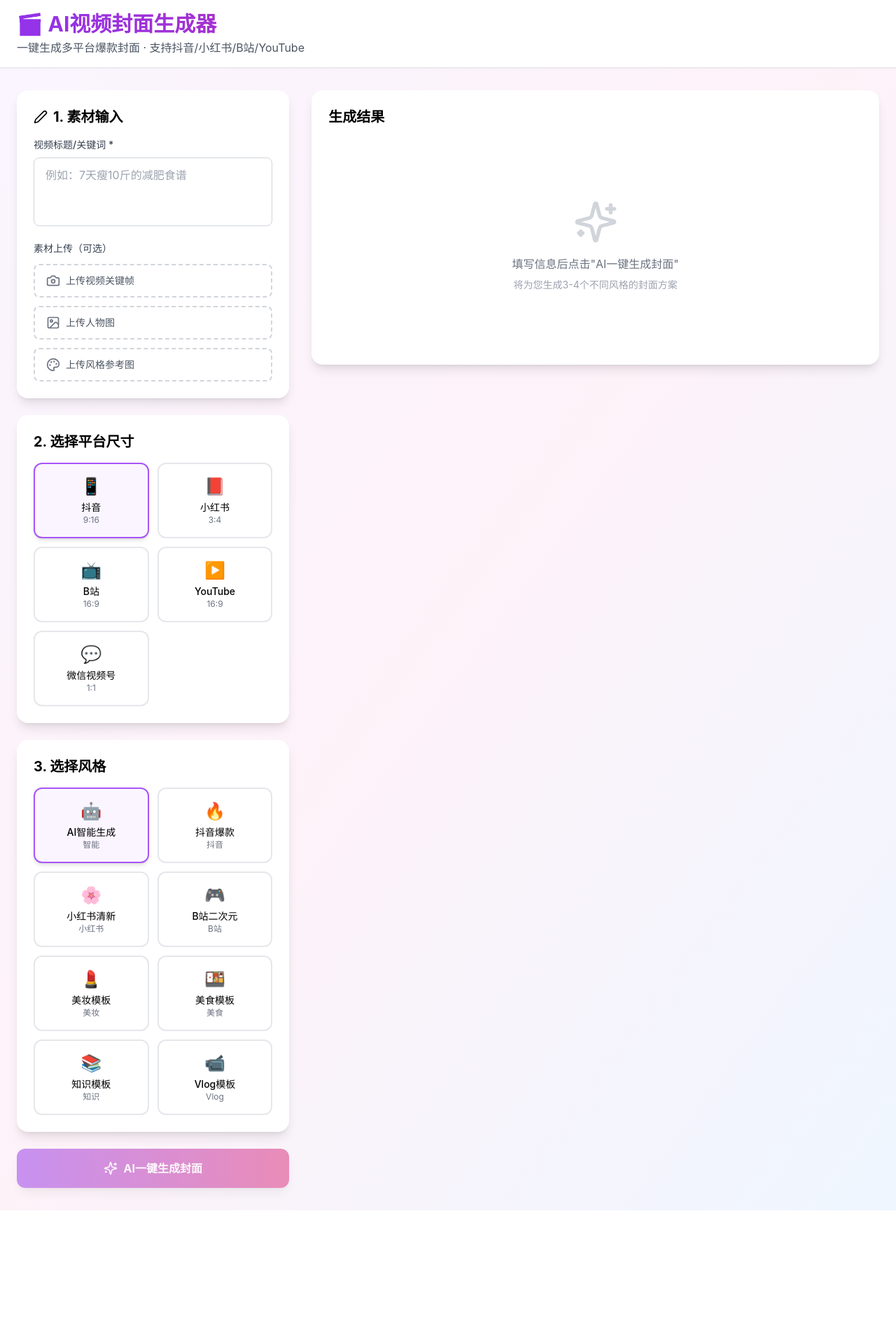
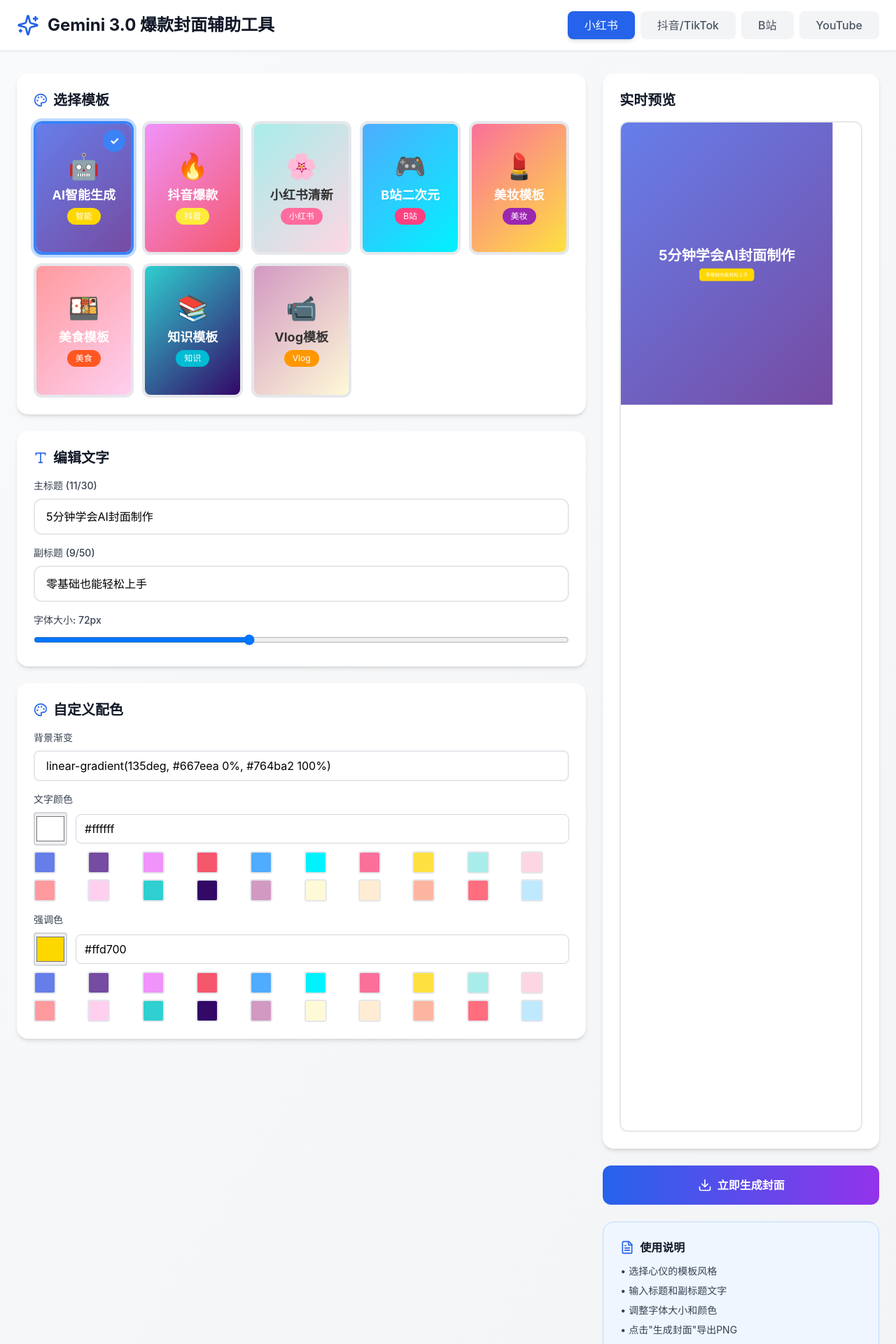
Before and after one commit to emmachan-tt/xiaohongshu-cover-generator, a Next.js app: page / in a window 1280 px wide. Shown: the top 1920 px of the page at 70% size. Before the commit the page ends 1729 px from the top, so only its background shows below. Built offline with nearby package versions, Linux system fonts and the light colour scheme.

Commit message:
Update page.tsx
 升级为专业AI工具界面

```diff
--- a/app/page.tsx
+++ b/app/page.tsx
@@ -1,272 +1,204 @@
 'use client';
 
 import React, { useState, useRef } from 'react';
-import { Camera, Image, Palette, Sparkles, Download, Edit2 } from 'lucide-react';
-import { platformSizes, styleTemplates, PlatformSize, StyleTemplate } from '@/lib/templates';
+import { templates, defaultTemplate } from '@/lib/templates';
+import { exportToPNG } from '@/lib/canvas-utils';
 import CoverPreview from '@/components/CoverPreview';
-import { exportToPNG } from '@/lib/canvas-utils';
+import TemplateCard from '@/components/TemplateCard';
+import ColorPicker from '@/components/ColorPicker';
+import { Sparkles, Download, FileText, Palette, Type } from 'lucide-react';
 
-interface GeneratedCover {
-  id: number;
-  title: string;
-  subtitle: string;
-  bgGradient: string;
-  textColor: string;
-  accentColor: string;
-  fontSize: number;
-  platform: PlatformSize;
-  style: StyleTemplate;
-}
+type Platform = '小红书' | '抖音/TikTok' | 'B站' | 'YouTube';
 
 export default function Home() {
-  // 状态管理
-  const [videoTitle, setVideoTitle] = useState('');
-  const [selectedPlatform, setSelectedPlatform] = useState<PlatformSize>(platformSizes[0]);
-  const [selectedStyle, setSelectedStyle] = useState<StyleTemplate>(styleTemplates[0]);
-  const [uploadedImages, setUploadedImages] = useState<{ keyframe?: string; person?: string; reference?: string }>({});
-  const [generatedCovers, setGeneratedCovers] = useState<GeneratedCover[]>([]);
-  const [isGenerating, setIsGenerating] = useState(false);
-  const [editingCover, setEditingCover] = useState<number | null>(null);
+  const [platform, setPlatform] = useState<Platform>('小红书');
+  const [selectedTemplate, setSelectedTemplate] = useState(defaultTemplate);
+  const [title, setTitle] = useState('5分钟学会AI封面制作');
+  const [subtitle, setSubtitle] = useState('零基础也能轻松上手');
+  const [bgGradient, setBgGradient] = useState(defaultTemplate.bgGradient);
+  const [textColor, setTextColor] = useState(defaultTemplate.textColor);
+  const [accentColor, setAccentColor] = useState(defaultTemplate.accentColor);
+  const [fontSize, setFontSize] = useState(72);
+  const coverRef = useRef<HTMLDivElement>(null);
 
-  const previewRefs = useRef<{ [key: number]: HTMLDivElement | null }>({});
+  const handleTemplateSelect = (template: typeof defaultTemplate) => {
+    setSelectedTemplate(template);
+    setBgGradient(template.bgGradient);
+    setTextColor(template.textColor);
+    setAccentColor(template.accentColor);
+  };
 
-  // 处理文件上传
-  const handleFileUpload = (type: 'keyframe' | 'person' | 'reference', event: React.ChangeEvent<HTMLInputElement>) => {
-    const file = event.target.files?.[0];
-    if (file) {
-      const reader = new FileReader();
-      reader.onload = (e) => {
-        setUploadedImages((prev) => ({ ...prev, [type]: e.target?.result as string }));
-      };
-      reader.readAsDataURL(file);
+  const handleExport = async () => {
+    if (coverRef.current) {
+      await exportToPNG(coverRef.current, `${platform}-封面-${Date.now()}.png`);
     }
   };
 
-  // AI生成封面（模拟）
-  const handleGenerateCovers = async () => {
-    if (!videoTitle.trim()) {
-      alert('请输入视频标题或关键词！');
-      return;
-    }
-
-    setIsGenerating(true);
-
-    // 模拟AI生成延迟
-    await new Promise((resolve) => setTimeout(resolve, 2000));
-
-    // 生成3-4个方案
-    const variations = [
-      { subtitle: '方案A', fontSize: 72, colorShift: 0 },
-      { subtitle: '方案B', fontSize: 80, colorShift: 1 },
-      { subtitle: '方案C', fontSize: 68, colorShift: 2 },
-      { subtitle: '方案D', fontSize: 76, colorShift: 3 },
-    ];
-
-    const covers: GeneratedCover[] = variations.map((variant, index) => ({
-      id: Date.now() + index,
-      title: videoTitle,
-      subtitle: `${variant.subtitle} - ${selectedStyle.name}`,
-      bgGradient: styleTemplates[(styleTemplates.indexOf(selectedStyle) + variant.colorShift) % styleTemplates.length].bgGradient,
-      textColor: selectedStyle.textColor,
-      accentColor: selectedStyle.accentColor,
-      fontSize: variant.fontSize,
-      platform: selectedPlatform,
-      style: selectedStyle,
-    }));
-
-    setGeneratedCovers(covers);
-    setIsGenerating(false);
-  };
-
-  // 导出封面
-  const handleExport = (coverId: number) => {
-    const element = previewRefs.current[coverId];
-    if (element) {
-      const cover = generatedCovers.find((c) => c.id === coverId);
-      exportToPNG(element, `${cover?.title}_${cover?.platform.name}_${coverId}.png`);
-    }
-  };
+  const platforms: Platform[] = ['小红书', '抖音/TikTok', 'B站', 'YouTube'];
 
   return (
-    <div className="min-h-screen bg-gradient-to-br from-purple-50 via-pink-50 to-blue-50">
-      {/* 头部 */}
-      <header className="bg-white shadow-sm border-b">
+    <div className="min-h-screen bg-gradient-to-br from-gray-50 to-gray-100">
+      {/* 顶部导航 */}
+      <header className="bg-white border-b border-gray-200 sticky top-0 z-50 shadow-sm">
         <div className="max-w-7xl mx-auto px-6 py-4">
-          <h1 className="text-3xl font-bold bg-gradient-to-r from-purple-600 to-pink-600 bg-clip-text text-transparent">
-            🎬 AI视频封面生成器
-          </h1>
-          <p className="text-gray-600 mt-1">一键生成多平台爆款封面 · 支持抖音/小红书/B站/YouTube</p>
+          <div className="flex items-center justify-between">
+            <div className="flex items-center gap-3">
+              <Sparkles className="w-8 h-8 text-blue-600" />
+              <h1 className="text-2xl font-bold text-gray-900">Gemini 3.0 爆款封面辅助工具</h1>
+            </div>
+            <div className="flex gap-2">
+              {platforms.map((p) => (
+                <button
+                  key={p}
+                  onClick={() => setPlatform(p)}
+                  className={`px-6 py-2 rounded-lg font-medium transition-all ${
+                    platform === p
+                      ? 'bg-blue-600 text-white shadow-md'
+                      : 'bg-gray-100 text-gray-600 hover:bg-gray-200'
+                  }`}
+                >
+                  {p}
+                </button>
+              ))}
+            </div>
+          </div>
         </div>
       </header>
 
       <div className="max-w-7xl mx-auto px-6 py-8">
-        <div className="grid lg:grid-cols-3 gap-8">
-          {/* 左侧：输入区 */}
-          <div className="lg:col-span-1 space-y-6">
-            {/* 1. 素材输入 */}
-            <div className="bg-white rounded-2xl shadow-lg p-6">
-              <h2 className="text-xl font-bold mb-4 flex items-center gap-2">
-                <Edit2 className="w-5 h-5" />
-                1. 素材输入
-              </h2>
+        <div className="grid grid-cols-1 lg:grid-cols-3 gap-6">
+          {/* 左侧：编辑区域 */}
+          <div className="lg:col-span-2 space-y-6">
+            {/* 模板选择卡片 */}
+            <div className="bg-white rounded-2xl shadow-md p-6">
+              <div className="flex items-center gap-2 mb-4">
+                <Palette className="w-5 h-5 text-blue-600" />
+                <h2 className="text-xl font-bold text-gray-900">选择模板</h2>
+              </div>
+              <div className="grid grid-cols-5 gap-3">
+                {templates.map((template) => (
+                  <TemplateCard
+                    key={template.id}
+                    template={template}
+                    isSelected={selectedTemplate.id === template.id}
+                    onClick={() => handleTemplateSelect(template)}
+                  />
+                ))}
+              </div>
+            </div>
 
-              {/* 视频标题 */}
-              <div className="mb-4">
-                <label className="block text-sm font-medium text-gray-700 mb-2">视频标题/关键词 *</label>
-                <textarea
-                  value={videoTitle}
-                  onChange={(e) => setVideoTitle(e.target.value)}
-                  placeholder="例如：7天瘦10斤的减肥食谱"
-                  className="w-full px-4 py-3 border border-gray-300 rounded-lg focus:ring-2 focus:ring-purple-500 focus:border-transparent resize-none"
-                  rows={3}
-                />
+            {/* 文字编辑卡片 */}
+            <div className="bg-white rounded-2xl shadow-md p-6">
+              <div className="flex items-center gap-2 mb-4">
+                <Type className="w-5 h-5 text-blue-600" />
+                <h2 className="text-xl font-bold text-gray-900">编辑文字</h2>
               </div>
-
-              {/* 素材上传 */}
-              <div className="space-y-3">
-                <label className="block text-sm font-medium text-gray-700">素材上传（可选）</label>
-
-                {/* 视频关键帧 */}
+              <div className="space-y-4">
                 <div>
-                  <label className="flex items-center gap-2 px-4 py-3 border-2 border-dashed border-gray-300 rounded-lg cursor-pointer hover:border-purple-500 transition-colors">
-                    <Camera className="w-5 h-5 text-gray-500" />
-                    <span className="text-sm text-gray-600">上传视频关键帧</span>
-                    <input type="file" accept="image/*" onChange={(e) => handleFileUpload('keyframe', e)} className="hidden" />
+                  <label className="block text-sm font-medium text-gray-700 mb-2">
+                    主标题 ({title.length}/30)
                   </label>
-                  {uploadedImages.keyframe && <img src={uploadedImages.keyframe} alt="关键帧" className="mt-2 w-full h-24 object-cover rounded-lg" />}
+                  <input
+                    type="text"
+                    value={title}
+                    onChange={(e) => setTitle(e.target.value.slice(0, 30))}
+                    className="w-full px-4 py-3 border-2 border-gray-200 rounded-xl focus:border-blue-500 focus:ring-2 focus:ring-blue-200 transition-all"
+                    placeholder="输入吸引眼球的标题"
+                  />
                 </div>
-
-                {/* 人物图 */}
                 <div>
-                  <label className="flex items-center gap-2 px-4 py-3 border-2 border-dashed border-gray-300 rounded-lg cursor-pointer hover:border-purple-500 transition-colors">
-                    <Image className="w-5 h-5 text-gray-500" />
-                    <span className="text-sm text-gray-600">上传人物图</span>
-                    <input type="file" accept="image/*" onChange={(e) => handleFileUpload('person', e)} className="hidden" />
+                  <label className="block text-sm font-medium text-gray-700 mb-2">
+                    副标题 ({subtitle.length}/50)
                   </label>
-                  {uploadedImages.person && <img src={uploadedImages.person} alt="人物" className="mt-2 w-full h-24 object-cover rounded-lg" />}
+                  <input
+                    type="text"
+                    value={subtitle}
+                    onChange={(e) => setSubtitle(e.target.value.slice(0, 50))}
+                    className="w-full px-4 py-3 border-2 border-gray-200 rounded-xl focus:border-blue-500 focus:ring-2 focus:ring-blue-200 transition-all"
+                    placeholder="输入补充说明文字"
+                  />
                 </div>
-
-                {/* 风格参考图 */}
                 <div>
-                  <label className="flex items-center gap-2 px-4 py-3 border-2 border-dashed border-gray-300 rounded-lg cursor-pointer hover:border-purple-500 transition-colors">
-                    <Palette className="w-5 h-5 text-gray-500" />
-                    <span className="text-sm text-gray-600">上传风格参考图</span>
-                    <input type="file" accept="image/*" onChange={(e) => handleFileUpload('reference', e)} className="hidden" />
+                  <label className="block text-sm font-medium text-gray-700 mb-2">
+                    字体大小: {fontSize}px
                   </label>
-                  {uploadedImages.reference && <img src={uploadedImages.reference} alt="参考" className="mt-2 w-full h-24 object-cover rounded-lg" />}
+                  <input
+                    type="range"
+                    min="40"
+                    max="120"
+                    value={fontSize}
+                    onChange={(e) => setFontSize(Number(e.target.value))}
+                    className="w-full"
+                  />
                 </div>
               </div>
             </div>
 
-            {/* 2. 平台尺寸 */}
-            <div className="bg-white rounded-2xl shadow-lg p-6">
-              <h2 className="text-xl font-bold mb-4">2. 选择平台尺寸</h2>
-              <div className="grid grid-cols-2 gap-3">
-                {platformSizes.map((platform) => (
-                  <button
-                    key={platform.id}
-                    onClick={() => setSelectedPlatform(platform)}
-                    className={`p-4 rounded-xl border-2 transition-all ${
-                      selectedPlatform.id === platform.id
-                        ? 'border-purple-500 bg-purple-50 shadow-md'
-                        : 'border-gray-200 hover:border-gray-300'
-                    }`}
-                  >
-                    <div className="text-2xl mb-1">{platform.icon}</div>
-                    <div className="font-medium text-sm">{platform.name}</div>
-                    <div className="text-xs text-gray-500">{platform.ratio}</div>
-                  </button>
-                ))}
+            {/* 颜色定制卡片 */}
+            <div className="bg-white rounded-2xl shadow-md p-6">
+              <div className="flex items-center gap-2 mb-4">
+                <Palette className="w-5 h-5 text-blue-600" />
+                <h2 className="text-xl font-bold text-gray-900">自定义配色</h2>
+              </div>
+              <div className="space-y-4">
+                <div>
+                  <label className="block text-sm font-medium text-gray-700 mb-2">背景渐变</label>
+                  <input
+                    type="text"
+                    value={bgGradient}
+                    onChange={(e) => setBgGradient(e.target.value)}
+                    className="w-full px-4 py-2 border-2 border-gray-200 rounded-lg"
+                  />
+                </div>
+                <ColorPicker label="文字颜色" value={textColor} onChange={setTextColor} />
+                <ColorPicker label="强调色" value={accentColor} onChange={setAccentColor} />
+              </div>
+            </div>
+          </div>
+
+          {/* 右侧：预览和操作 */}
+          <div className="space-y-6">
+            {/* 预览卡片 */}
+            <div className="bg-white rounded-2xl shadow-md p-6">
+              <h2 className="text-xl font-bold text-gray-900 mb-4">实时预览</h2>
+              <div className="relative overflow-hidden rounded-xl border-2 border-gray-200">
+                <div className="transform scale-[0.28] origin-top-left" style={{ width: '357%', height: '357%' }}>
+                  <CoverPreview
+                    ref={coverRef}
+                    title={title}
+                    subtitle={subtitle}
+                    bgGradient={bgGradient}
+                    textColor={textColor}
+                    accentColor={accentColor}
+                    fontSize={fontSize}
+                    layout={selectedTemplate.layout}
+                  />
+                </div>
               </div>
             </div>
 
-            {/* 3. 风格选择 */}
-            <div className="bg-white rounded-2xl shadow-lg p-6">
-              <h2 className="text-xl font-bold mb-4">3. 选择风格</h2>
-              <div className="grid grid-cols-2 gap-3">
-                {styleTemplates.map((style) => (
-                  <button
-                    key={style.id}
-                    onClick={() => setSelectedStyle(style)}
-                    className={`p-4 rounded-xl border-2 transition-all ${
-                      selectedStyle.id === style.id ? 'border-purple-500 bg-purple-50 shadow-md' : 'border-gray-200 hover:border-gray-300'
-                    }`}
-                  >
-                    <div className="text-2xl mb-1">{style.icon}</div>
-                    <div className="font-medium text-sm">{style.name}</div>
-                    <div className="text-xs text-gray-500">{style.category}</div>
-                  </button>
-                ))}
+            {/* 生成按钮 */}
+            <button
+              onClick={handleExport}
+              className="w-full bg-gradient-to-r from-blue-600 to-purple-600 text-white font-bold py-4 rounded-xl hover:shadow-xl hover:scale-105 transition-all flex items-center justify-center gap-2"
+            >
+              <Download className="w-5 h-5" />
+              立即生成封面
+            </button>
+
+            {/* 使用说明 */}
+            <div className="bg-blue-50 rounded-2xl p-6 border border-blue-200">
+              <div className="flex items-center gap-2 mb-3">
+                <FileText className="w-5 h-5 text-blue-600" />
+                <h3 className="font-bold text-gray-900">使用说明</h3>
               </div>
-            </div>
-
-            {/* 4. 生成按钮 */}
-            <button
-              onClick={handleGenerateCovers}
-              disabled={isGenerating || !videoTitle.trim()}
-              className="w-full py-4 bg-gradient-to-r from-purple-600 to-pink-600 text-white font-bold rounded-xl shadow-lg hover:shadow-xl transition-all disabled:opacity-50 disabled:cursor-not-allowed flex items-center justify-center gap-2"
-            >
-              <Sparkles className="w-5 h-5" />
-              {isGenerating ? '正在生成中...' : 'AI一键生成封面'}
-            </button>
-          </div>
-
-          {/* 右侧：生成结果 */}
-          <div className="lg:col-span-2">
-            <div className="bg-white rounded-2xl shadow-lg p-6">
-              <h2 className="text-xl font-bold mb-6">生成结果</h2>
-
-              {generatedCovers.length === 0 ? (
-                <div className="text-center py-20">
-                  <Sparkles className="w-16 h-16 mx-auto text-gray-300 mb-4" />
-                  <p className="text-gray-500">填写信息后点击"AI一键生成封面"</p>
-                  <p className="text-sm text-gray-400 mt-2">将为您生成3-4个不同风格的封面方案</p>
-                </div>
-              ) : (
-                <div className="grid md:grid-cols-2 gap-6">
-                  {generatedCovers.map((cover) => (
-                    <div key={cover.id} className="group relative">
-                      {/* 封面预览 */}
-                      <div className="relative overflow-hidden rounded-xl shadow-md border-2 border-gray-200 group-hover:border-purple-500 transition-colors">
-                        <div
-                          ref={(el) => {
-                            previewRefs.current[cover.id] = el;
-                          }}
-                          style={{ transform: 'scale(0.35)', transformOrigin: 'top left' }}
-                        >
-                          <CoverPreview
-                            title={cover.title}
-                            subtitle={cover.subtitle}
-                            bgGradient={cover.bgGradient}
-                            textColor={cover.textColor}
-                            accentColor={cover.accentColor}
-                            fontSize={cover.fontSize}
-                            layout="center"
-                          />
-                        </div>
-                      </div>
-
-                      {/* 操作按钮 */}
-                      <div className="mt-3 flex gap-2">
-                        <button
-                          onClick={() => handleExport(cover.id)}
-                          className="flex-1 py-2 px-4 bg-purple-600 text-white rounded-lg hover:bg-purple-700 transition-colors flex items-center justify-center gap-2"
-                        >
-                          <Download className="w-4 h-4" />
-                          下载
-                        </button>
-                        <button
-                          onClick={() => setEditingCover(cover.id)}
-                          className="py-2 px-4 border-2 border-gray-300 rounded-lg hover:border-purple-500 transition-colors flex items-center gap-2"
-                        >
-                          <Edit2 className="w-4 h-4" />
-                          编辑
-                        </button>
-                      </div>
-                    </div>
-                  ))}
-                </div>
-              )}
+              <ul className="space-y-2 text-sm text-gray-700">
+                <li>• 选择心仪的模板风格</li>
+                <li>• 输入标题和副标题文字</li>
+                <li>• 调整字体大小和颜色</li>
+                <li>• 点击"生成封面"导出PNG</li>
+                <li>• 封面尺寸：1080×1440px</li>
+              </ul>
             </div>
           </div>
         </div>
```
